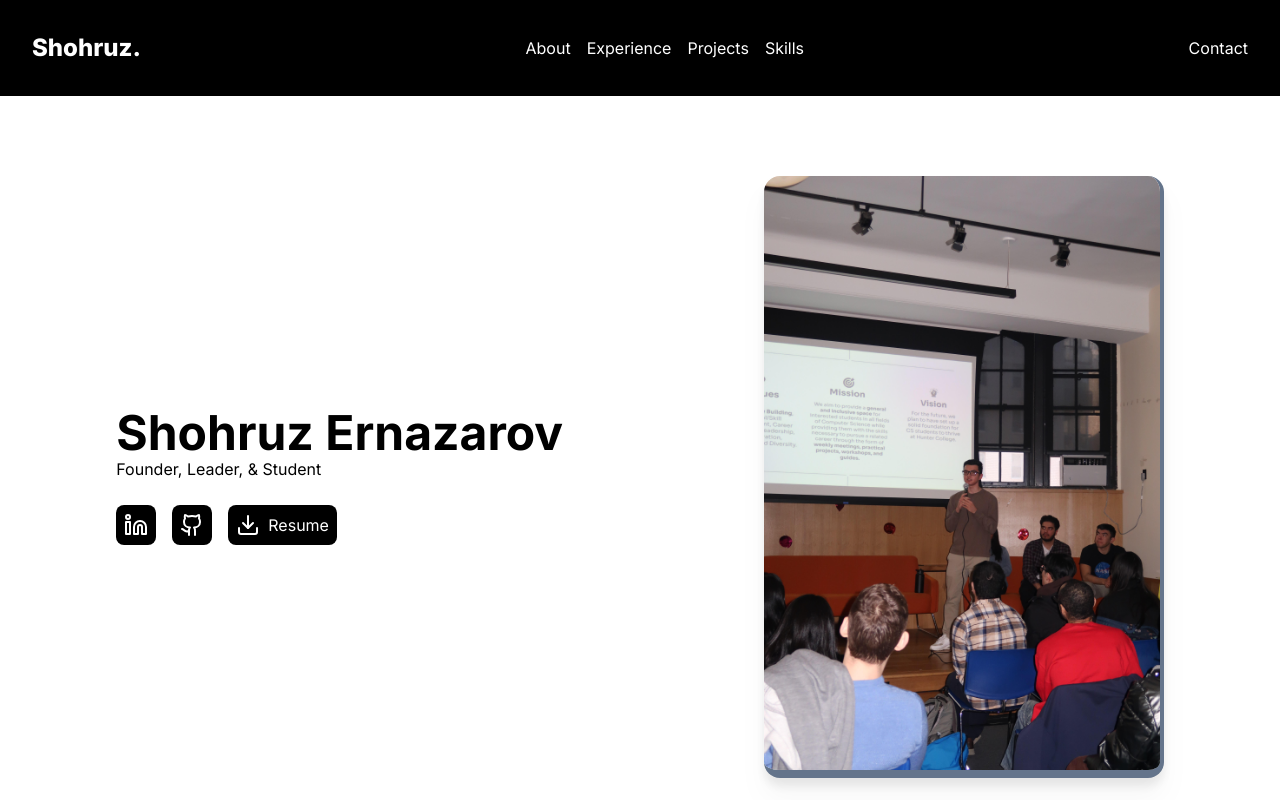
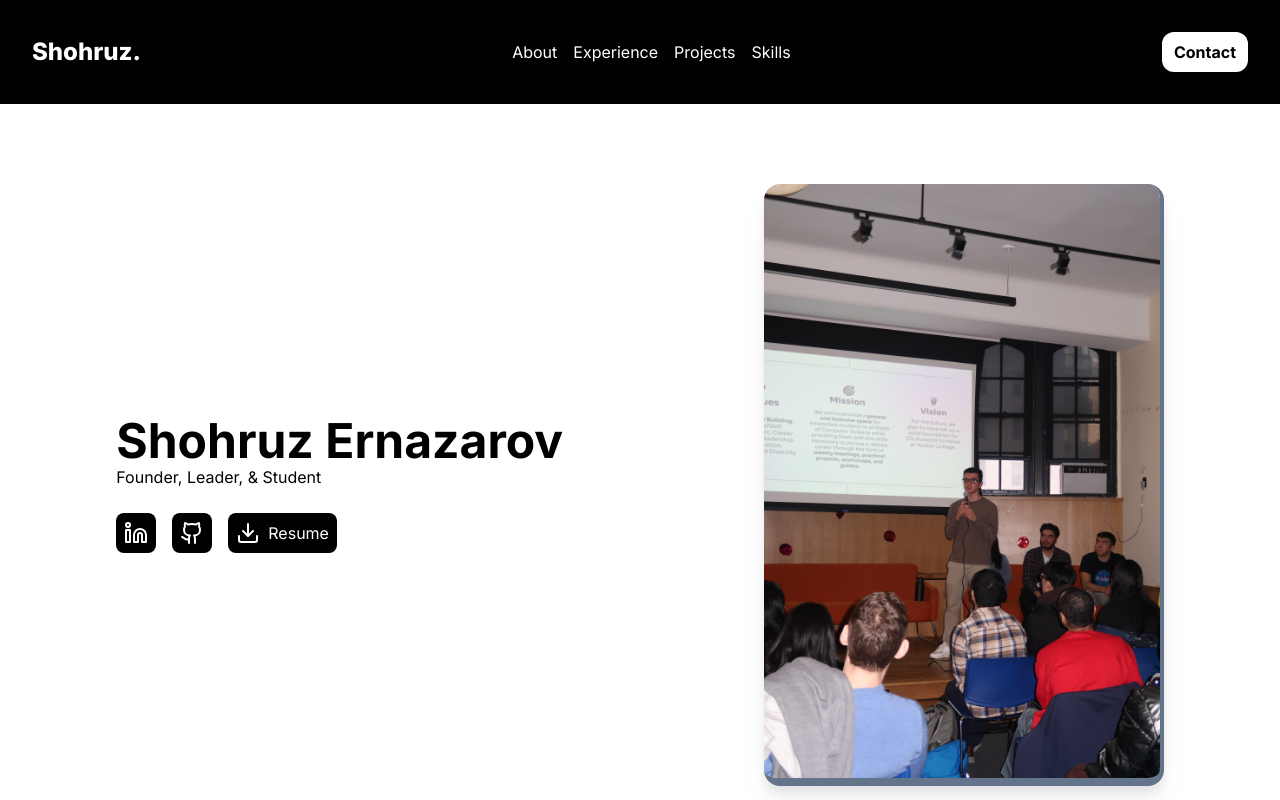
Before and after one commit to ShohruzE/portfolio, a Next.js app: page / in a window 1280 px wide. Shown: the top 800 px of the page. Built offline with nearby package versions, Linux system fonts and the light colour scheme.

Commit message:
Add hover states to links

```diff
--- a/src/components/Navbar.tsx
+++ b/src/components/Navbar.tsx
@@ -10,16 +10,16 @@ const Navbar = () => {
                     <h1 className="font-extrabold text-2xl">Shohruz.</h1>
                 </div>
                 <div>
-                    <ul className="hidden sm:flex justify-center items-center gap-4">
-                        <li><Link href="#about">About</Link></li>
-                        <li><Link href="#experience">Experience</Link></li>
-                        <li><Link href="#projects">Projects</Link></li>
-                        <li><Link href="#skills">Skills</Link></li>
+                    <ul className="hidden sm:flex justify-center items-center gap-4 text-l">
+                        <li><Link href="#about" className="pb-1 hover:border-b-2 hover:border-b-white">About</Link></li>
+                        <li><Link href="#experience" className="pb-1 hover:border-b-2 hover:border-b-white">Experience</Link></li>
+                        <li><Link href="#projects" className="pb-1 hover:border-b-2 hover:border-b-white">Projects</Link></li>
+                        <li><Link href="#skills" className="pb-1 hover:border-b-2 hover:border-b-white">Skills</Link></li>
                     </ul>
                 </div>
                 <div>
-                    <button>
-                        <Link href="#contact">Contact</Link>
+                    <button className="bg-white py-2 px-3 text-black font-bold rounded-xl hover:scale-105">
+                        <Link href="mailto:shohruzernazarov04@gmail.com">Contact</Link>
                     </button>
                 </div>
             </nav>
```
